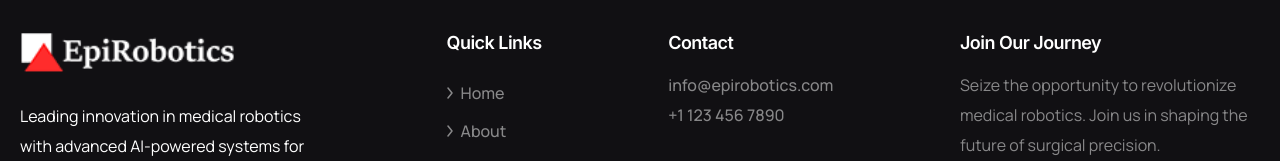
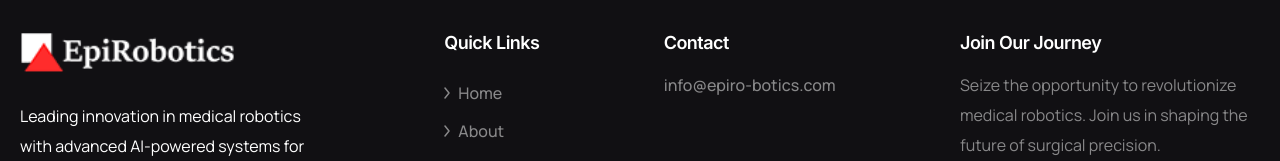
Before and after one commit to GenKnot/EpiRobotics, a Next.js app: page / in a window 1280 px wide. Shown: the part 9103-9264 px from the top of the page. Built offline with nearby package versions, Linux system fonts and the light colour scheme.

Commit message:
Update Footer.tsx

```diff
--- a/components/Footer.tsx
+++ b/components/Footer.tsx
@@ -65,8 +65,7 @@ export default function Footer() {
                     <div
                         className="flex gap-2 items-center relative group font-medium text-white/50 hover:text-white transition-all duration-300 mt-3.5">
                         <span className="transition-all duration-300">
-                            info@epirobotics.com <br/>
-                            +1 123 456 7890
+                            info@epiro-botics.com
                         </span>
                     </div>
                 </div>
@@ -78,7 +77,7 @@ export default function Footer() {
                         Seize the opportunity to revolutionize medical robotics. Join us in shaping the future of
                         surgical precision.
                     </p>
-                    <Link href="/contact">
+                    <Link href="/">
                         <div className="home-two-btn-bg py-3.5 group bg-buisness-red border-buisness-red w-fit mt-2.5">
                             <span
                                 className="relative z-10 text-base font-semibold text-white transition-all duration-300 group-hover:text-buisness-red font-inter">
```
